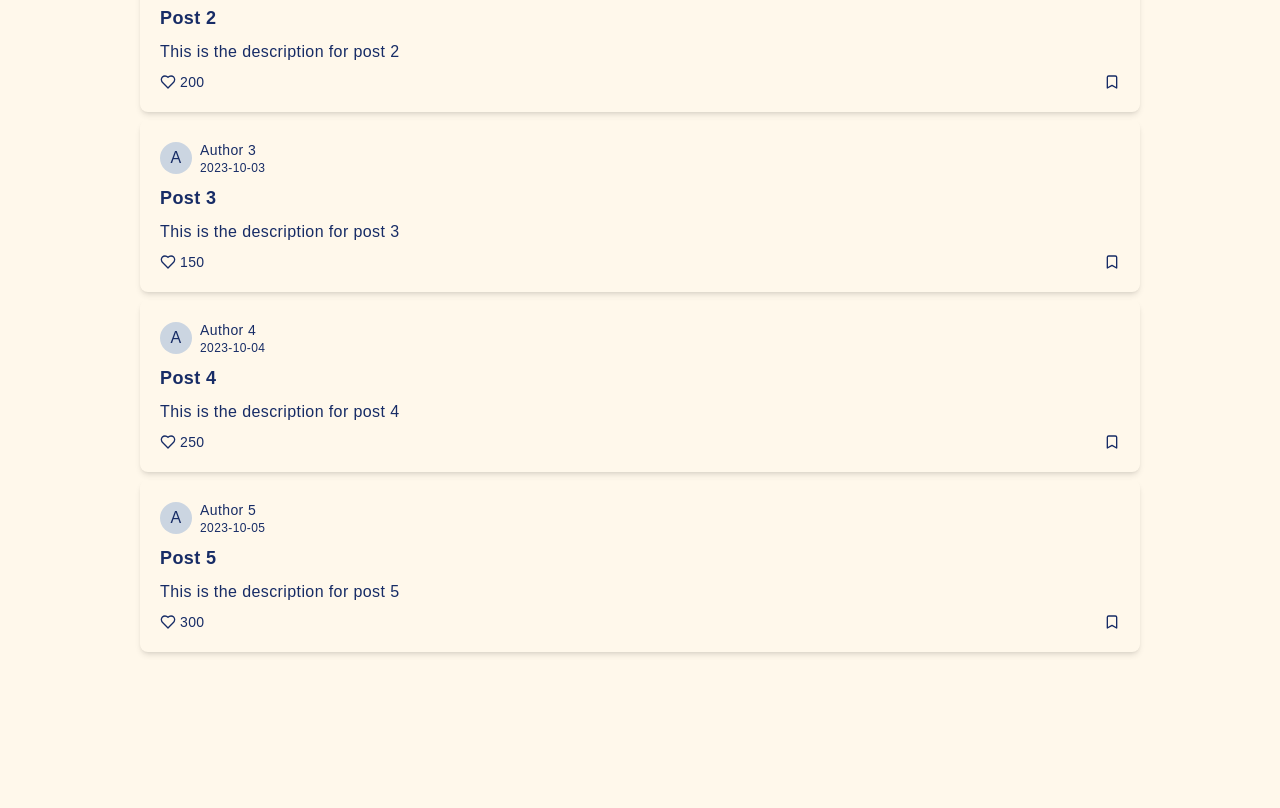
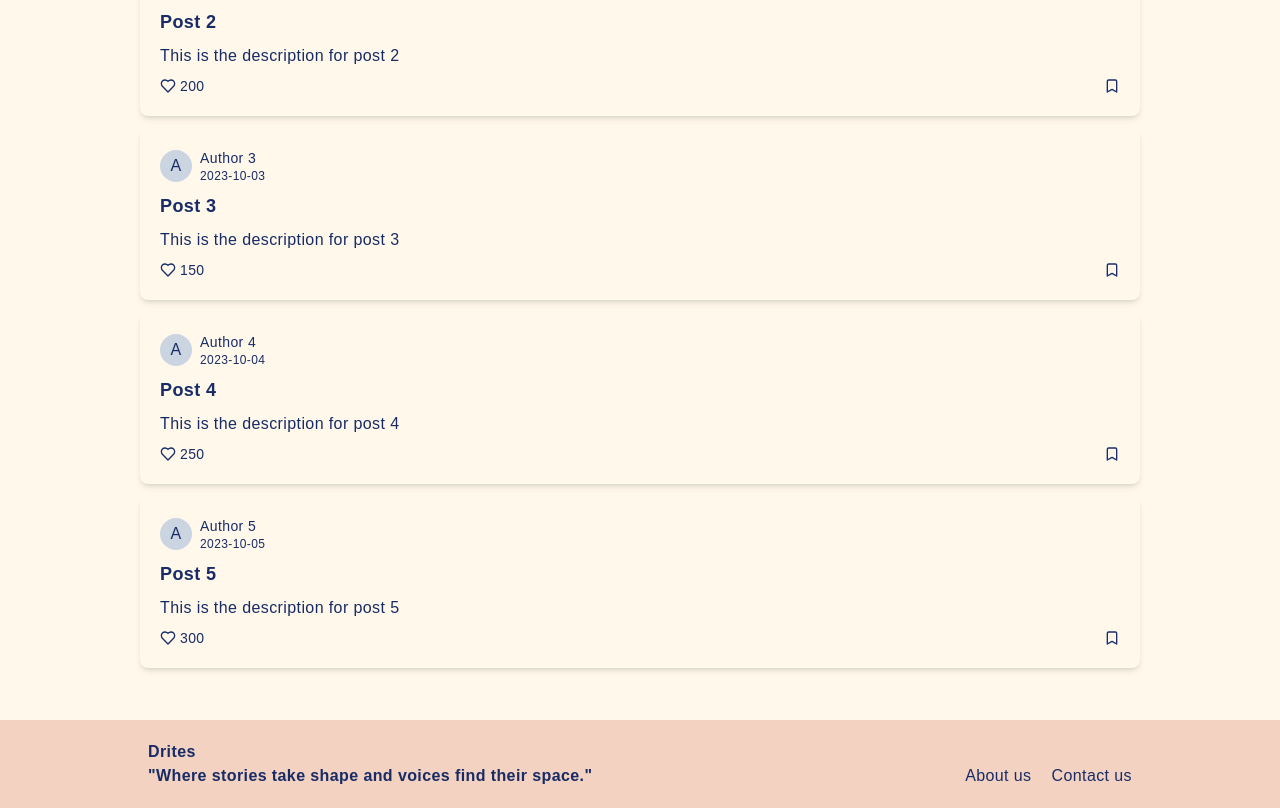
Before and after one commit to Dey11/drites, a Next.js app: page /posts in a window 1280 px wide. Shown: the part 373-1181 px from the top of the page. Before the commit the page ends 1033 px from the top, so only its background shows below. Built offline with nearby package versions, Linux system fonts and the light colour scheme; no server answers.

Commit message:
make footer

```diff
--- a/src/app/(main)/layout.tsx
+++ b/src/app/(main)/layout.tsx
@@ -1,6 +1,7 @@
 import type { Metadata } from "next";
 import { Montserrat } from "next/font/google";
 
+import Footer from "@/components/footer";
 import Header from "@/components/header";
 import Providers from "@/components/providers";
 
@@ -29,6 +30,7 @@ export default function RootLayout({
         >
           <Header />
           <main className="mx-auto">{children}</main>
+          <Footer />
         </body>
       </html>
     </Providers>
--- a/src/app/(main)/posts/page.tsx
+++ b/src/app/(main)/posts/page.tsx
@@ -4,11 +4,11 @@ import { H2 } from "@/components/typography/h2";
 
 const page = () => {
   return (
-    <div className="mx-auto max-w-screen-lg px-3">
+    <div className="mx-auto max-w-screen-lg px-3 pb-10">
       <H2 className="py-5">Latest Posts</H2>
 
       {post.map(({ id, title, description, likes, author, createdAt }) => (
-        <div key={id} className="mb-2">
+        <div key={id} className="mb-3">
           <PostCard
             id={id}
             title={title}
--- a/src/components/footer.tsx
+++ b/src/components/footer.tsx
@@ -1,7 +1,21 @@
 import React from "react";
 
 const Footer = () => {
-  return <div>Footer</div>;
+  return (
+    <div className="mx-auto w-full gap-5 bg-brand-section py-5 text-brand-text">
+      <div className="mx-auto max-w-screen-lg px-5 font-bold">
+        <div>Drites</div>
+
+        <div className="flex items-center justify-between">
+          <p>"Where stories take shape and voices find their space."</p>
+          <div className="flex items-center gap-5 font-normal">
+            <p>About us</p>
+            <p>Contact us</p>
+          </div>
+        </div>
+      </div>
+    </div>
+  );
 };
 
 export default Footer;
```
